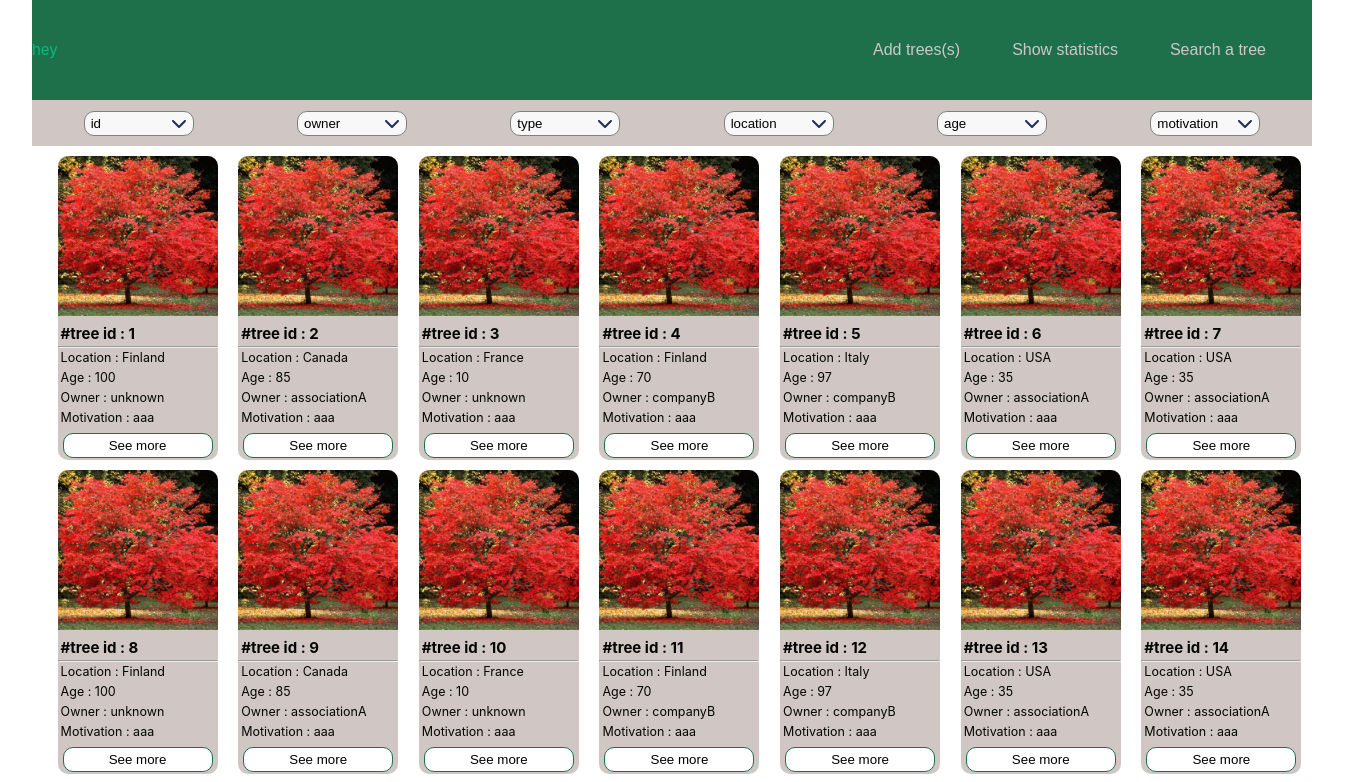
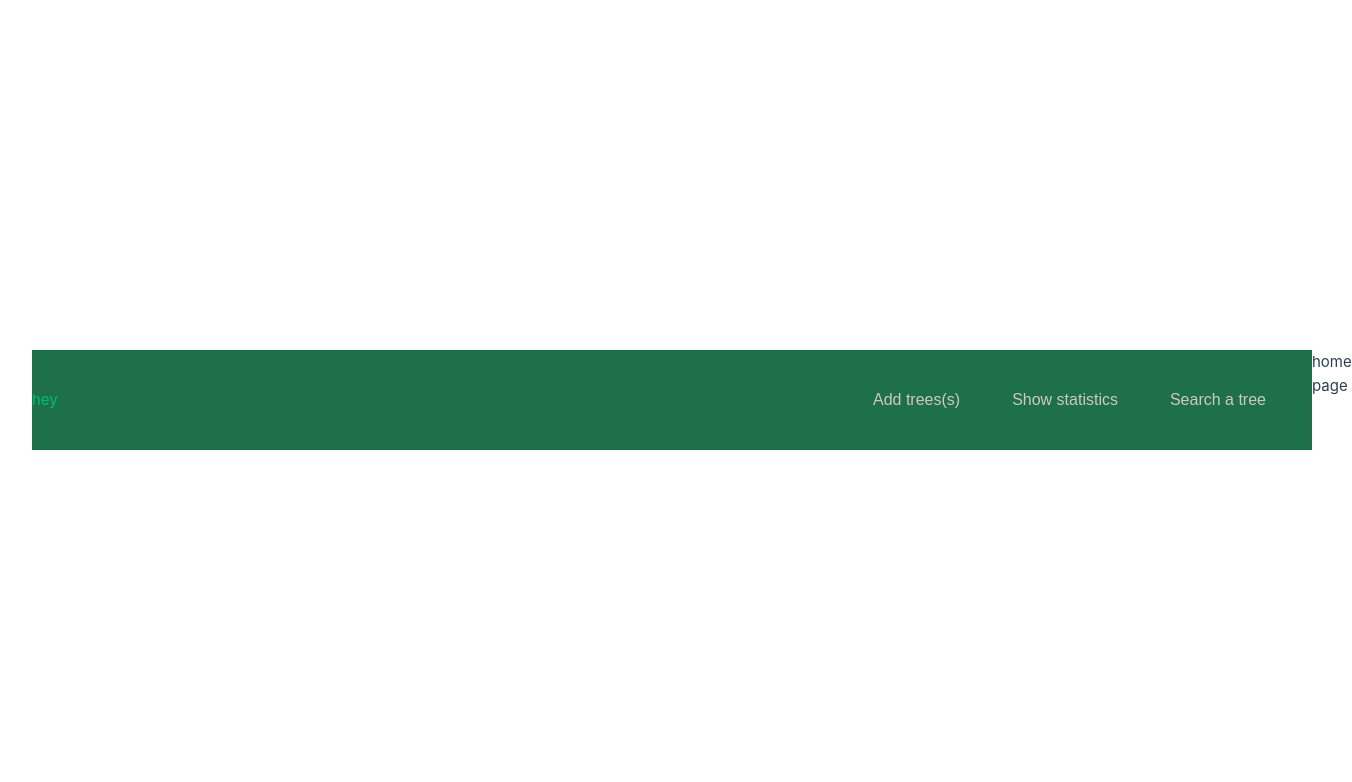
Before and after one commit to MasterVotr/UIC-Treesss, a Vue app: page / in a window 1280 px wide. Shown: the top 782 px of the page, 1352 px wide, since content can reach past the window. Built offline with nearby package versions, Linux system fonts and the light colour scheme.

Commit message:
updates router-view in App.vue

```diff
--- a/src/App.vue
+++ b/src/App.vue
@@ -4,8 +4,8 @@ import TreeSearch from "@/components/TreeSearch.vue";
 </script>
 
 <template>
-  <TreeSearch/>
-  <!--<router-view/>-->
+  <!--<TreeSearch/>-->
+  <router-view/>
 </template>
 
 <style scoped>
--- a/src/router/router.js
+++ b/src/router/router.js
@@ -1,4 +1,4 @@
-import {createRouter, createWebHashHistory, createWebHistory} from 'vue-router'
+import {createRouter, createWebHashHistory} from 'vue-router'
 import TreeSearch from "@/components/TreeSearch.vue";
 import Home from "@/components/Home.vue";
 
```
